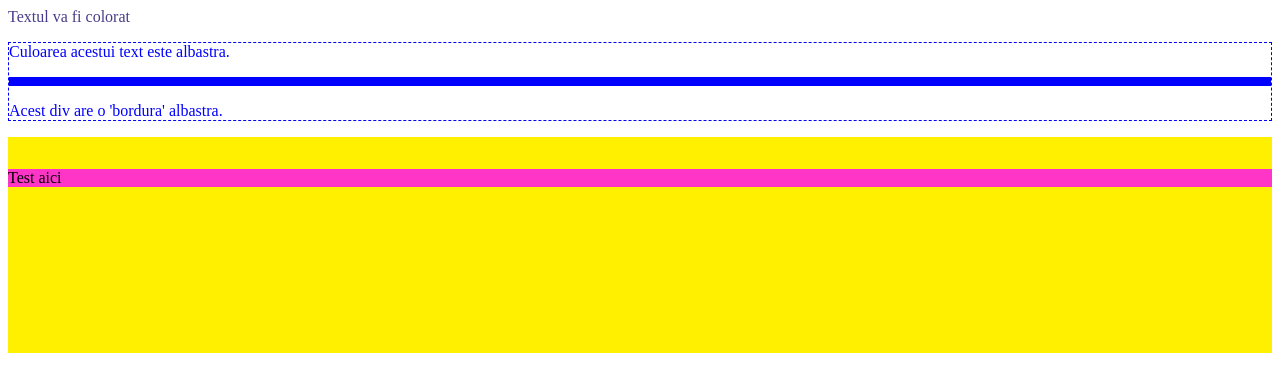
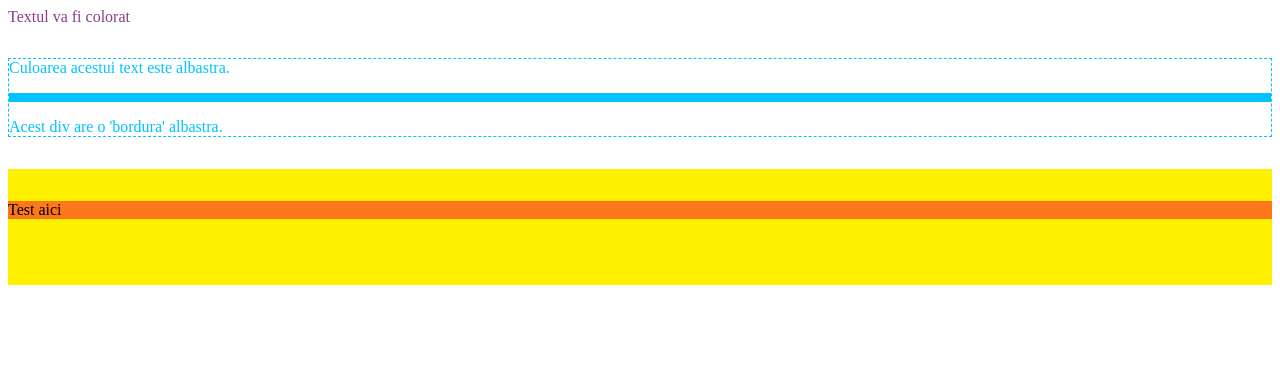
Before and after one commit to ACatalin13/lesson-3-silviu, a plain HTML site: page pages/culoare/index.html in a window 1280 px wide. Drawn offline with Linux system fonts and the light colour scheme.

Commit message:
practica

```diff
--- a/pages/conexiune/style.css
+++ b/pages/conexiune/style.css
@@ -1,3 +1,7 @@
 h2 {
-  color: rgb(40, 36, 84);
+  color: rgb(89, 228, 47);
 }
+
+body {
+  background-color: antiquewhite;
+}
--- a/pages/culoare/index.html
+++ b/pages/culoare/index.html
@@ -1,5 +1,6 @@
 <!DOCTYPE html>
 <html lang="en">
+
 <head>
   <meta charset="UTF-8" />
   <meta http-equiv="X-UA-Compatible" content="IE=edge" />
@@ -7,29 +8,30 @@
   <title>Culoare in css</title>
   <style type="text/css">
     .text-colorat {
-        color: DarkSlateBlue;
+      color: rgb(139, 61, 139);
     }
 
     div {
-        margin-top: 16px;
-        color: rgb(0, 0, 255);
+      margin-top: 32px;
+      color: rgb(0, 195, 255);
       border: 1px dashed currentColor;
     }
 
     .transparenta-container {
       background: #fff000;
-        height: 200px;
+      height: 100px;
       padding-top: 16px;
-        margin-top: 16px;
+      margin-top: 32px;
     }
 
     .transparenta {
-        background: rgba(255, 0, 255, 0.78);
+      background: rgba(255, 0, 55, 0.5);
       /* background: red;
         opacity: 0.1; */
     }
   </style>
 </head>
+
 <body>
   <span class="text-colorat">Textul va fi colorat</span>
 
@@ -43,4 +45,5 @@
     <p class="transparenta">Test aici</p>
   </section>
 </body>
+
 </html>
--- a/pages/prioritate/style.css
+++ b/pages/prioritate/style.css
@@ -1,3 +1,8 @@
+/*
 p {
-  color: blue;
+  color: rgb(255, 0, 98);
 }
+*/
+.paragraf {
+  color: brown;
+}
```
Also changed, not shown: pages/conexiune/index.html (+7 -4 lines), pages/prioritate/index.html (+7 -2 lines), pages/pseudo-clase/index.html (+4 -1 lines). Lines whose indentation alone changed are shown as unchanged.
